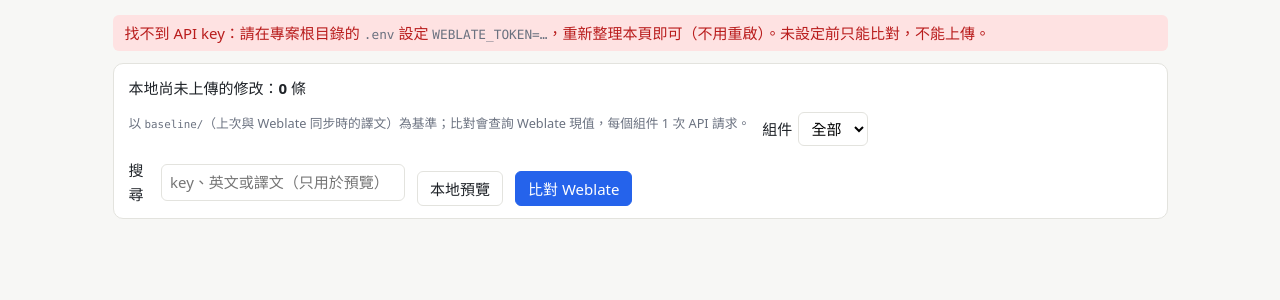
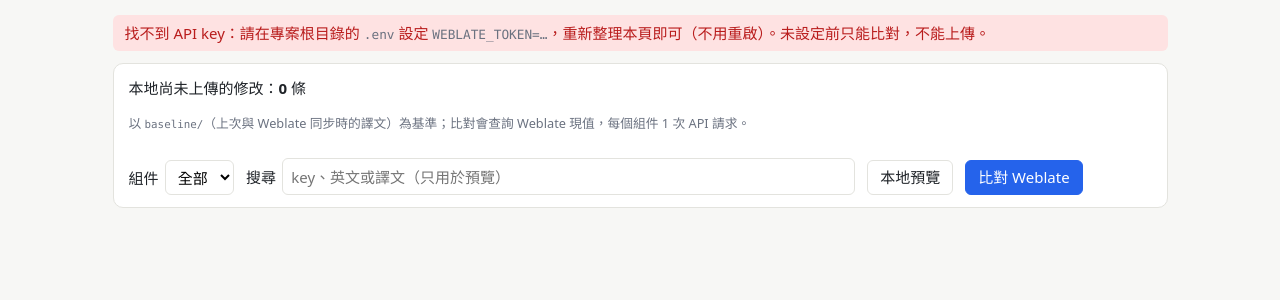
Before and after one commit to allen0099/kc-traditional-chinese, a FastAPI app: page /push in a window 1280 px wide. Shown: the part 44-344 px from the top of the page. Run offline with FastAPI, Linux system fonts and the light colour scheme.

Commit message:
fix(web): 修正上傳頁篩選列與工具列版面跑位

```diff
--- a/src/kc_tc/web/static/app.css
+++ b/src/kc_tc/web/static/app.css
@@ -100,11 +100,15 @@ mark.cand { background: var(--cand-bg); color: var(--cand); }
 .filters legend { font-weight: 600; margin-bottom: .3rem; }
 .filters label { display: flex; gap: .4rem; align-items: center; }
 .filters select { width: auto; }
+.filters .full { flex-basis: 100%; }
+.filters label.grow { flex: 1; min-width: 16rem; white-space: nowrap; }
 .chips { display: flex; flex-wrap: wrap; gap: .4rem; }
 .chip { border: 1px solid var(--line); border-radius: 999px; padding: .15rem .7rem; cursor: pointer; background: #fff; }
 .chip input { width: auto; }
 .toolbar { display: flex; gap: .5rem; align-items: center; padding: .6rem 0; }
 .toolbar.sticky { position: sticky; top: 0; background: var(--bg); z-index: 1; border-bottom: 1px solid var(--line); }
+.toolbar label { display: flex; gap: .4rem; align-items: center; white-space: nowrap; }
+.toolbar select { width: auto; }
 .prop { background: var(--panel); border: 1px solid var(--line); border-radius: 8px; padding: .7rem .9rem; margin: .6rem 0; }
 .prop.has-warn { border-color: #f59e0b; }
 .prop-head { display: flex; gap: .5rem; align-items: center; margin-bottom: .4rem; }
--- a/src/kc_tc/web/templates/push.html
+++ b/src/kc_tc/web/templates/push.html
@@ -7,7 +7,7 @@
   {% endif %}
 
   <form class="filters" hx-post="/push/compare" hx-target="#push-area" hx-indicator="#push-loading">
-    <div>
+    <div class="full">
       本地尚未上傳的修改：<b>{{ n_local }}</b> 條
       {% for comp, n in by_comp.items() %}<span class="badge">{{ comp }} {{ n }}</span>{% endfor %}
       <p class="hint">以 <code>baseline/</code>（上次與 Weblate 同步時的譯文）為基準；比對會查詢 Weblate 現值，每個組件 1 次 API 請求。</p>
@@ -18,7 +18,7 @@
         {% for comp in by_comp %}<option>{{ comp }}</option>{% endfor %}
       </select>
     </label>
-    <label>搜尋
+    <label class="grow">搜尋
       <input type="search" name="q" placeholder="key、英文或譯文（只用於預覽）"
              hx-get="/push/local" hx-include="closest form" hx-target="#push-area"
              hx-trigger="input changed delay:400ms, search"
```
